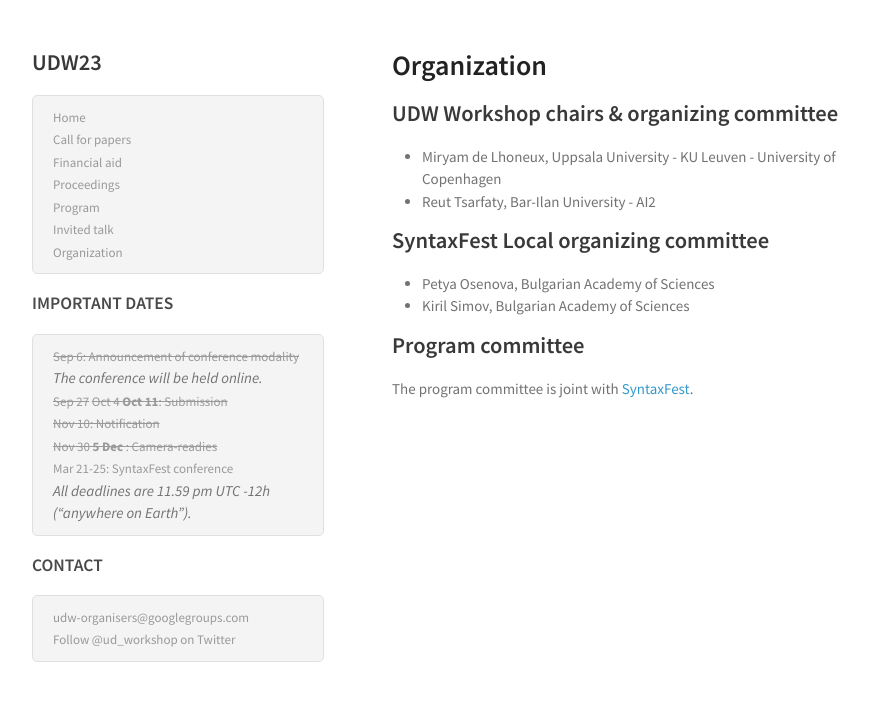
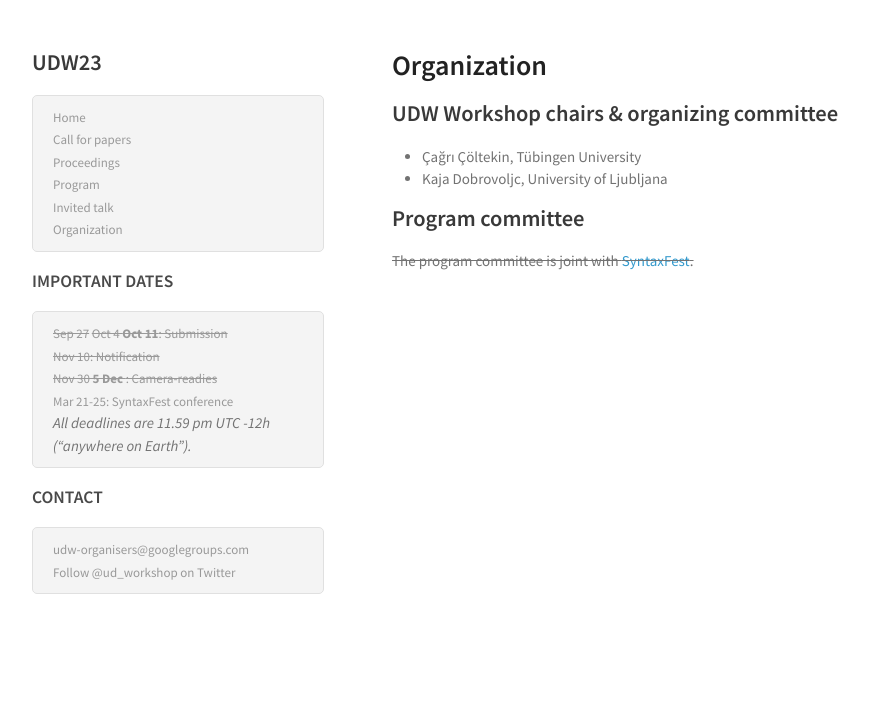
Before and after one commit to UniversalDependencies/udw26, a Jekyll site: the page built from organization.md, in a window 1280 px wide. Shown: the top 701 px of the page, without its empty margins (178-1047 px from the left). Built offline with Jekyll 4.4.1, drawn with Linux system fonts in a browser that asks for light colours.

Commit message:
Some quick updates.

```diff
--- a/_includes/header.html
+++ b/_includes/header.html
@@ -1,21 +1,19 @@
 <h2 class="site-title" href="{{ site.baseurl }}/">{{ site.title }}</h2>
 
 <ul>
-    <li><a class="page-link" href="/udw21/">Home</a></li>
-    <li><a class="page-link" href="/udw21/cfp.html">Call for papers</a></li>
-    <!--<li><a class="page-link" href="/udw21/submission.html">Submission</a></li>-->
-    <li><a class="page-link" href="/udw21/grants.html">Financial aid</a></li>
-    <li><a class="page-link" href="/udw21/proceedings.html">Proceedings</a></li>
-    <!-- <li><a class="page-link" href="/udw21/registration.html">Registration</a></li> -->
-    <li><a class="page-link" href="/udw21/program.html">Program</a></li>
-    <li><a class="page-link" href="/udw21/invited-talk.html">Invited talk</a></li>
-    <li><a class="page-link" href="/udw21/organization.html">Organization</a></li>
+    <li><a class="page-link" href="/udw26/">Home</a></li>
+    <li><a class="page-link" href="/udw26/cfp.html">Call for papers</a></li>
+    <!--<li><a class="page-link" href="/udw26/submission.html">Submission</a></li>-->
+    <!--li><a class="page-link" href="/udw26/grants.html">Financial aid</a></li-->
+    <li><a class="page-link" href="/udw26/proceedings.html">Proceedings</a></li>
+    <!-- <li><a class="page-link" href="/udw26/registration.html">Registration</a></li> -->
+    <li><a class="page-link" href="/udw26/program.html">Program</a></li>
+    <li><a class="page-link" href="/udw26/invited-talk.html">Invited talk</a></li>
+    <li><a class="page-link" href="/udw26/organization.html">Organization</a></li>
 </ul>
 
 <h3>IMPORTANT DATES </h3>
 <ul>
-    <li><span><del>Sep 6: Announcement of conference modality</del></span></li>
-    <li><i>The conference will be held online. </i></li>
     <li><span><del>Sep 27</del> <del>Oct 4 <b>Oct 11</b>: Submission</del>  </span></li>
     <li><span><del>Nov 10: Notification</del></span></li>
     <li><span><del>Nov 30<b> 5 Dec </b>: Camera-readies</del> </span></li>
--- a/organization.md
+++ b/organization.md
@@ -7,13 +7,9 @@ title: Organization
 
 ## UDW Workshop chairs & organizing committee
 
-* Miryam de Lhoneux, Uppsala University - KU Leuven - University of Copenhagen
-* Reut Tsarfaty, Bar-Ilan University - AI2
-
-##  SyntaxFest Local organizing committee
-* Petya Osenova, Bulgarian Academy of Sciences
-* Kiril Simov, Bulgarian Academy of Sciences
+* Çağrı Çöltekin, Tübingen University
+* Kaja Dobrovoljc, University of Ljubljana
 
 ## Program committee
 
-The program committee is joint with [SyntaxFest](https://syntaxfest.github.io/).
+<del>The program committee is joint with [SyntaxFest](https://syntaxfest.github.io/).</del>
```
Also changed, not shown: grants.md (deleted, +0 -11 lines).
